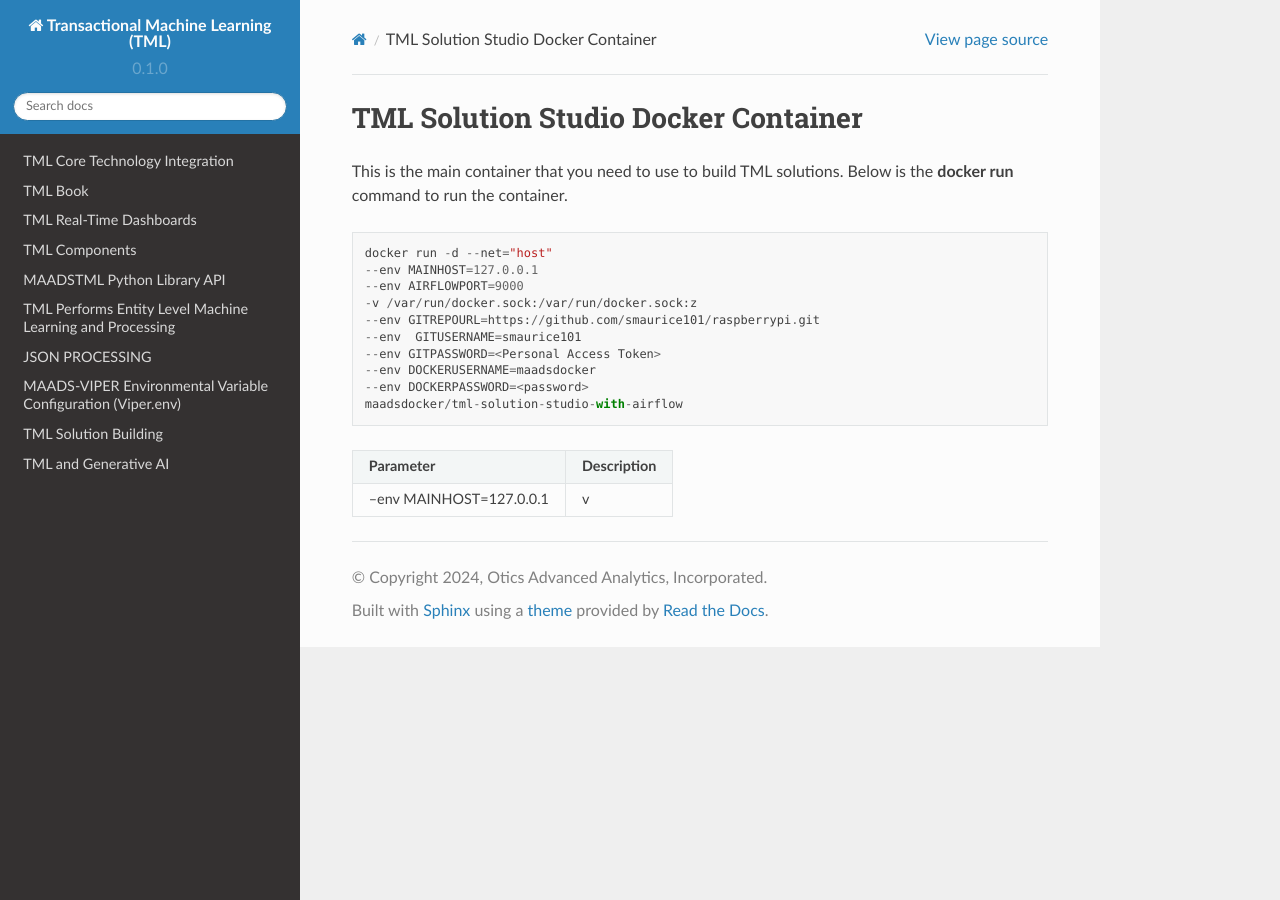
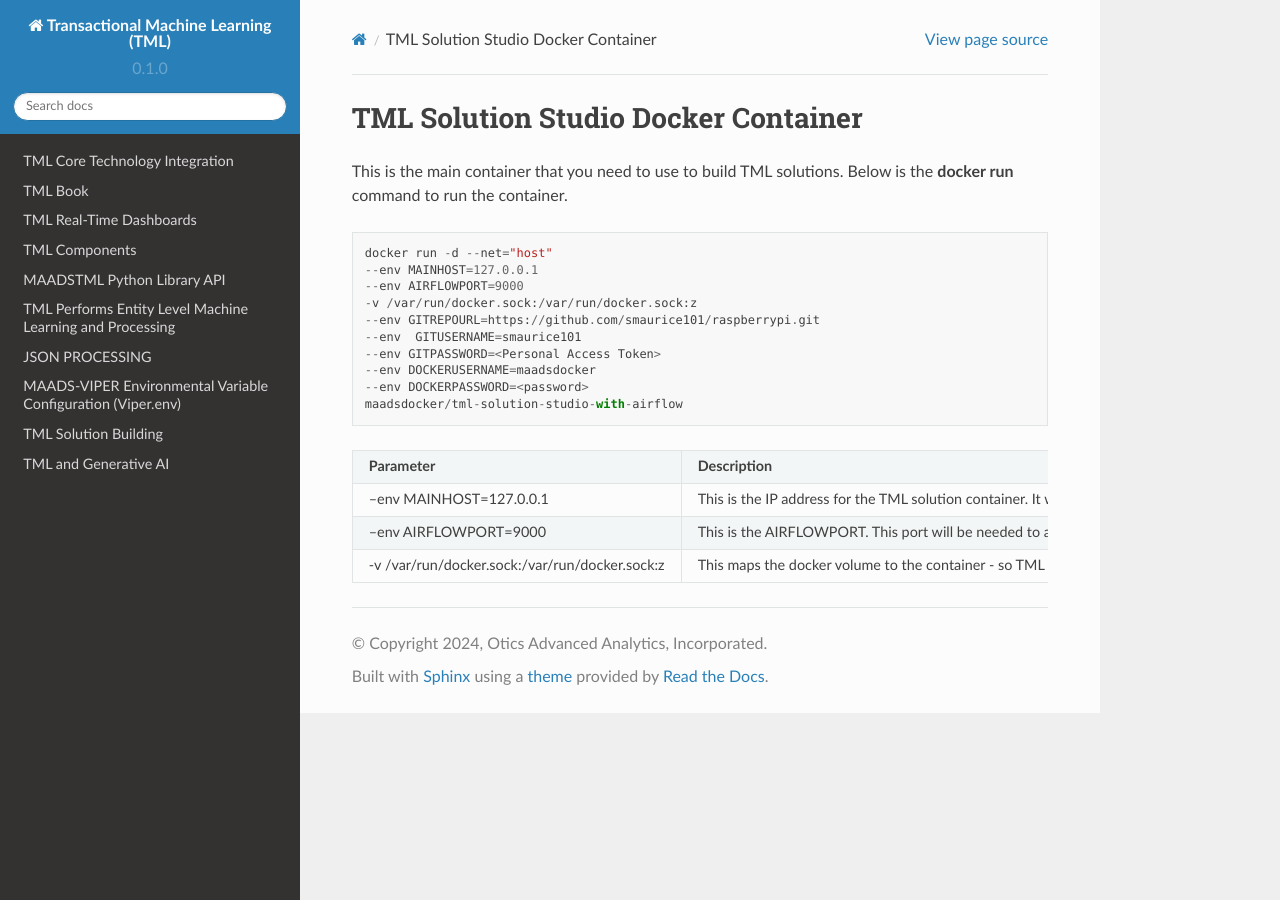
Before and after one commit to smaurice101/readthedocs, a Sphinx documentation site: the page built from docs/source/docker.rst, in a window 1280 px wide. Built offline with Sphinx 7.4.7 and the Read the Docs theme 2.0.0, drawn with Linux system fonts in a browser that asks for light colours.

Commit message:
Update docker.rst

```diff
--- a/docs/source/docker.rst
+++ b/docs/source/docker.rst
@@ -21,4 +21,9 @@ This is the main container that you need to use to build TML solutions.  Below i
    * - **Parameter**
      - **Description**
    * - --env MAINHOST=127.0.0.1
-     - v
+     - This is the IP address for the TML solution container.  It will normally listen on 127.0.0.1
+   * - --env AIRFLOWPORT=9000
+     - This is the AIRFLOWPORT.  This port will be needed to access the TML solution studion from your browser.  For sample, enter: http://localhost:9000/
+       You will be asked for a username and password: enter **tml** for both.
+   * - -v /var/run/docker.sock:/var/run/docker.sock:z
+     - This maps the docker volume to the container - so TML studio can automatically build your solution container.
```
